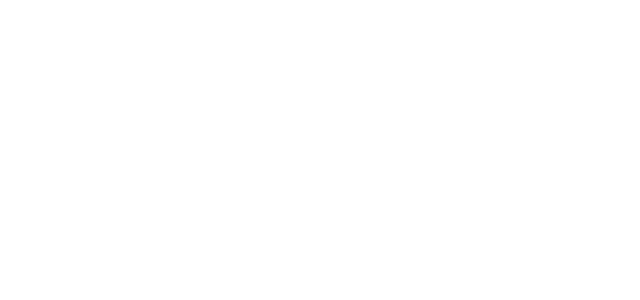
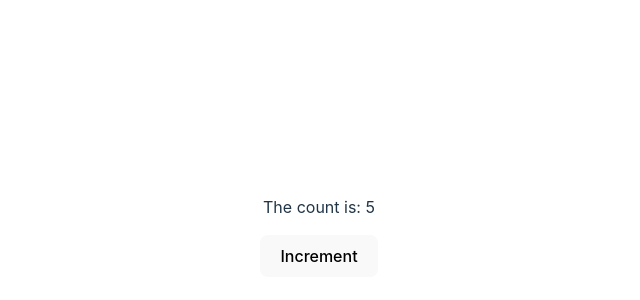
Before and after one commit to Shessire/Web-Dev-Practice, a React (Vite) app in the folder react-practice/: page / in a window 1280 px wide. Shown: the part 172-472 px from the top of the page, without its empty margins (321-961 px from the left). Built offline with nearby package versions, Linux system fonts and the light colour scheme.

Commit message:
useState hook

```diff
--- a/react-practice/src/App.jsx
+++ b/react-practice/src/App.jsx
@@ -32,6 +32,7 @@
 
   return (
     <>
+      <Counter />
       {/* <Form /> */}
       {/* <Clicker message="HI!" buttonText="Please Click Me"/>
       <Clicker message="Please Stop Clicking Me" buttonText="Do Not Click Me"/> */}
--- a/react-practice/src/Counter.jsx
+++ b/react-practice/src/Counter.jsx
@@ -1,14 +1,16 @@
+import { useState } from "react";
+
 function Counter () {
-    let num = 0;
-    const incrementNum = () => {
-        num += 1
+    const [num, setNum] = useState(5)
+
+    const changeNum = () => {
+        setNum(num + 1)
     }
-
 
     return (
         <div>
             <p>The count is: {num}</p>
-            <button onClick={incrementNum}>Increment</button>
+            <button onClick={changeNum}>Increment</button>
         </div>
     )
 }
```
